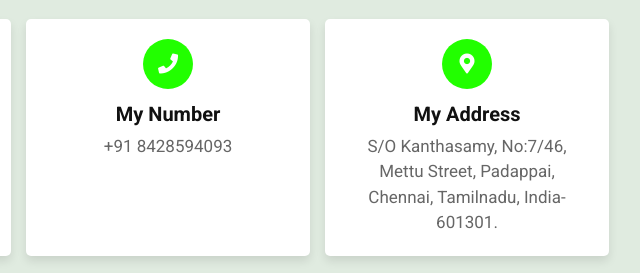
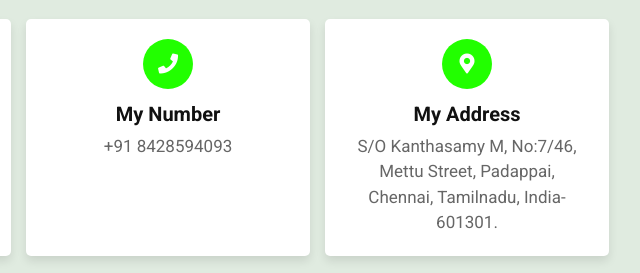
Before and after one commit to Valluvan-Kanini/portfolio_Sekar, a plain HTML site: page index.html in a window 1280 px wide. Shown: the part 1900-2173 px from the top of the page, 622-1262 px from the left. Drawn offline with Linux system fonts and the light colour scheme.

Commit message:
Update index.html

```diff
--- a/index.html
+++ b/index.html
@@ -311,7 +311,7 @@
         <div class="icons">
             <i class="fas fa-map-marker-alt"></i>
             <h3>My Address</h3>
-            <p>S/O Kanthasamy, No:7/46, Mettu Street, Padappai, Chennai, Tamilnadu, India-601301.</p>
+            <p>S/O Kanthasamy M, No:7/46, Mettu Street, Padappai, Chennai, Tamilnadu, India-601301.</p>
         </div>
 
     </div>
```
